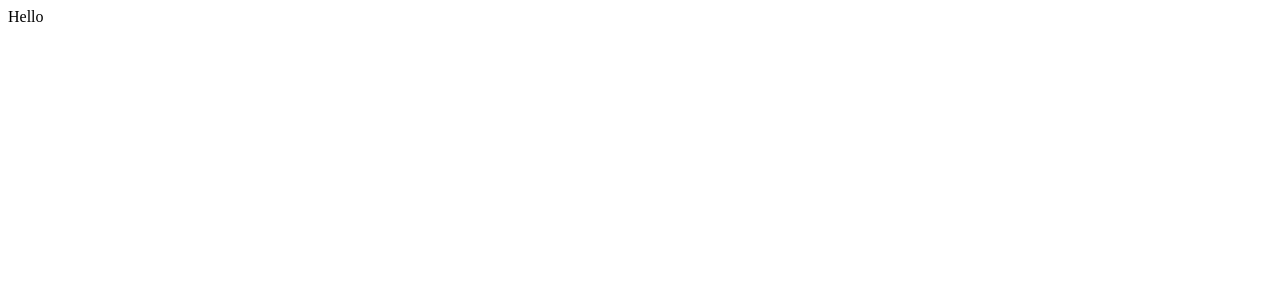
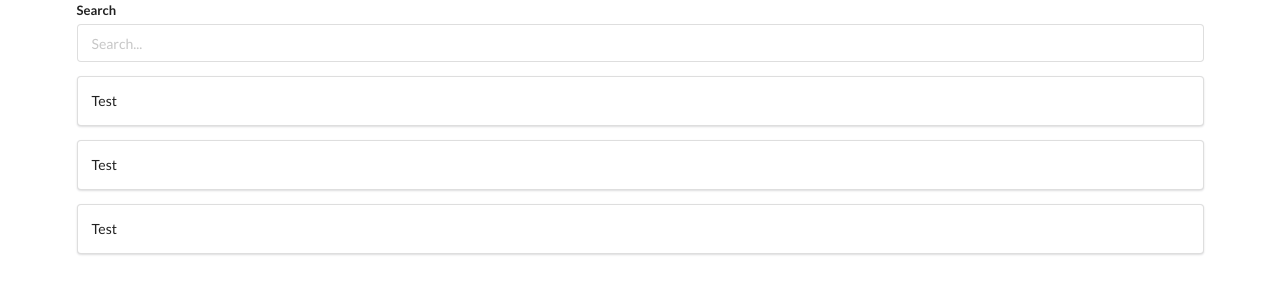
Before and after one commit to itorrero98/videoplayer, a React (Create React App) app: page / in a window 1280 px wide. Shown: the top 300 px of the page. Built offline with nearby package versions, Linux system fonts and the light colour scheme.

Commit message:
Search bar component implemented

```diff
--- a/package.json
+++ b/package.json
@@ -6,6 +6,7 @@
     "@testing-library/jest-dom": "^5.16.4",
     "@testing-library/react": "^13.1.1",
     "@testing-library/user-event": "^13.5.0",
+    "axios": "^0.26.1",
     "react": "^18.0.0",
     "react-dom": "^18.0.0",
     "react-scripts": "5.0.1",
--- a/public/index.html
+++ b/public/index.html
@@ -15,6 +15,14 @@
       user's mobile device or desktop. See https://developers.google.com/web/fundamentals/web-app-manifest/
     -->
         <link rel="manifest" href="%PUBLIC_URL%/manifest.json" />
+
+        <link
+            rel="stylesheet"
+            href="https://cdnjs.cloudflare.com/ajax/libs/semantic-ui/2.4.1/semantic.min.css"
+            integrity="sha512-8bHTC73gkZ7rZ7vpqUQThUDhqcNFyYi2xgDgPDHc+GXVGHXq+xPjynxIopALmOPqzo9JZj0k6OqqewdGO3EsrQ=="
+            crossorigin="anonymous"
+            referrerpolicy="no-referrer"
+        />
         <!--
       Notice the use of %PUBLIC_URL% in the tags above.
       It will be replaced with the URL of the `public` folder during the build.
@@ -38,6 +46,5 @@
 
       To begin the development, run `npm start` or `yarn start`.
       To create a production bundle, use `npm run build` or `yarn build`.
-    -->
-  </body>
+    --></body>
 </html>
--- a/src/App.js
+++ b/src/App.js
@@ -1,8 +1,25 @@
 import React from "react";
+import SearchBar from "./components/SearchBar";
+import VideoListItem from "./components/VideoListItem";
+import youtube from "./api/youtube";
 
 class App extends React.Component {
+    onSearchSubmit = async (search) => {
+        const response = await youtube.get("/search", {
+            params: { q: search },
+        });
+
+        console.log(response);
+    };
     render() {
-        return <div>Hello</div>;
+        return (
+            <div className="ui container">
+                <SearchBar onSubmit={this.onSearchSubmit} />
+                <VideoListItem />
+                <VideoListItem />
+                <VideoListItem />
+            </div>
+        );
     }
 }
 
--- /dev/null
+++ b/src/api/youtube.js
@@ -0,0 +1,13 @@
+import axios from "axios";
+
+const KEY = "";
+
+export default axios.create({
+    baseURL: "https://www.googleapis.com/youtube/v3",
+    params: {
+        part: "snippet",
+        maxResults: 5,
+        key: KEY,
+        type: "video",
+    },
+});
--- /dev/null
+++ b/src/components/SearchBar.js
@@ -0,0 +1,32 @@
+import React from "react";
+
+class SearchBar extends React.Component {
+    state = { searchValue: "" };
+
+    onSubmitSearch = (evt) => {
+        evt.preventDefault();
+        this.props.onSubmit(this.state.searchValue);
+    };
+    render() {
+        return (
+            <div className="search-bar">
+                <form className="ui form" onSubmit={this.onSubmitSearch}>
+                    <div className="field">
+                        <label htmlFor="search"> Search</label>
+                        <input
+                            name="search"
+                            type="text"
+                            placeholder="Search..."
+                            value={this.state.searchValue}
+                            onChange={(e) =>
+                                this.setState({ searchValue: e.target.value })
+                            }
+                        />
+                    </div>
+                </form>
+            </div>
+        );
+    }
+}
+
+export default SearchBar;
--- /dev/null
+++ b/src/components/VideoListItem.js
@@ -0,0 +1,9 @@
+const VideoListItem = (props) => {
+    return (
+        <div className="ui segment">
+            <p>Test</p>
+        </div>
+    );
+};
+
+export default VideoListItem;
```
Also changed, not shown: 1 other file (tests, documents, lock files or other folders). Lines whose indentation alone changed are shown as unchanged.
